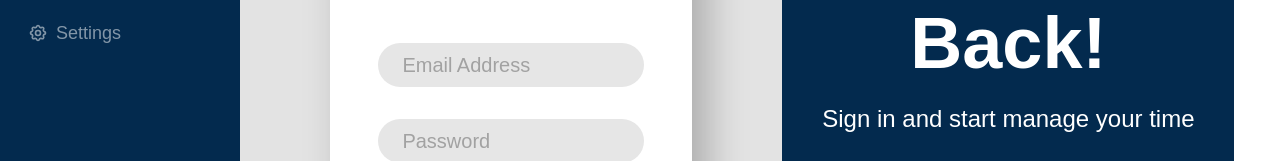
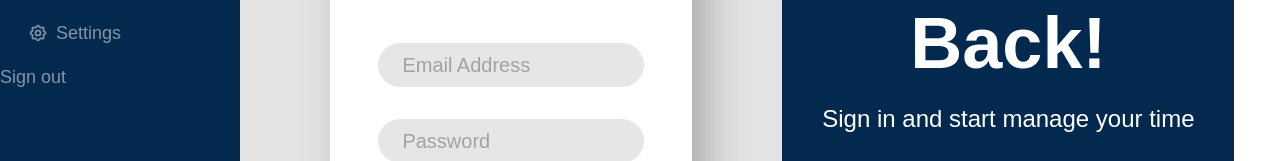
Before and after one commit to BrackoGregor/timetracker_praksa, a Vue app in the folder web/: page /login in a window 1280 px wide. Both pictures are taken after a click on the link 24 px from the left and 30 px from the top of the page. Shown: the part 273-434 px from the top of the page. Built offline with nearby package versions, Linux system fonts and the light colour scheme.

Commit message:
Sign out added

```diff
--- a/web/src/components/Navbar.vue
+++ b/web/src/components/Navbar.vue
@@ -46,7 +46,8 @@
                     src="../assets/person.svg"
                     class="rounded-full w-12 h-12 mb-3 mr-0.5 ml-4 border-solid border-2 border-white"
                   />
-                  <h1  v-if="authenticated"
+                  <h1
+                    v-if="authenticated"
                     class="text-white mt-2 ml-4 mr-4 text-2xl font-customFont"
                   >
                     {{ user.firstname + " " + user.lastname }}
@@ -67,11 +68,9 @@
                 </span>
               </router-link>
             </li>
-            <template>
-            <span class="flex hover:opacity-100 opacity-50">
-              <h1 class="text-white font-customFont text-lg">Sign out</h1>
-            </span>
-            </template>
+              <span class="flex hover:opacity-100 opacity-50">
+                <h1 @click.prevent="signOut" class="text-white font-customFont text-lg">Sign out</h1>
+              </span>
           </ul>
         </div>
       </div>
@@ -80,7 +79,8 @@
 </template>
 
 <script>
-import { mapGetters } from "vuex";
+import { mapGetters, mapActions } from "vuex";
+import router from "../router";
 
 export default {
   data() {
@@ -131,6 +131,18 @@ export default {
       user: "auth/user",
     }),
   },
+  methods: {
+    ...mapActions({
+      signOutAction: "auth/signOut",
+    }),
+    signOut() {
+      this.signOutAction().then(() => {
+        router.replace({
+          name: "Login",
+        });
+      });
+    },
+  },
 };
 </script>
 
--- a/web/src/main.js
+++ b/web/src/main.js
@@ -12,6 +12,6 @@ require('@/store/subscriber');
 
 axios.defaults.baseURL = "http://127.0.0.1:8000"
 
-store.dispatch('auth/attempt', localStorage.getItem('token'))
-
-createApp(App).use(store).use(router).mount("#app");
+store.dispatch('auth/attempt', localStorage.getItem('token')).then(() => {
+  createApp(App).use(store).use(router).mount("#app");
+})
--- a/web/src/router/index.js
+++ b/web/src/router/index.js
@@ -2,6 +2,8 @@ import {
   createRouter,
   createWebHistory
 } from "vue-router";
+
+import store from '@/store'
 
 const routes = [{
   path: "/login",
@@ -17,6 +19,14 @@ const routes = [{
   path: "/settings",
   name: "Settings",
   component: () => import("../views/Settings.vue"),
+  beforeEnter:(to, from, next) => {
+    if(!store.getters['auth/authenticated']){
+      return next({
+        name:'Login'
+      })
+    }
+    next()
+  }
 },
 {
   path: "/clients",
--- a/web/src/store/auth.js
+++ b/web/src/store/auth.js
@@ -62,6 +62,11 @@ export default {
         commit('SET_TOKEN', null)
         commit('SET_USER', null)
       }
+    },
+
+    signOut({commit}) {
+        commit('SET_TOKEN', null)
+        commit('SET_USER', null)
     }
 
   },
```
